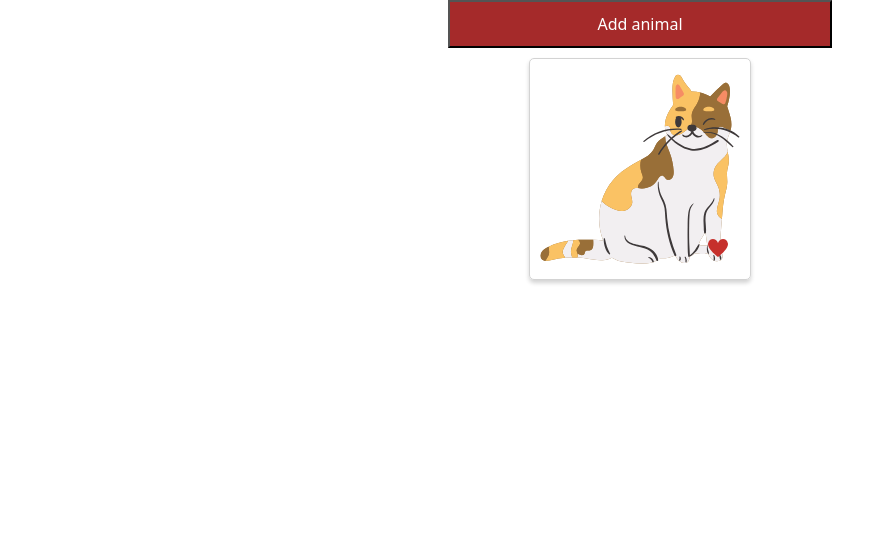
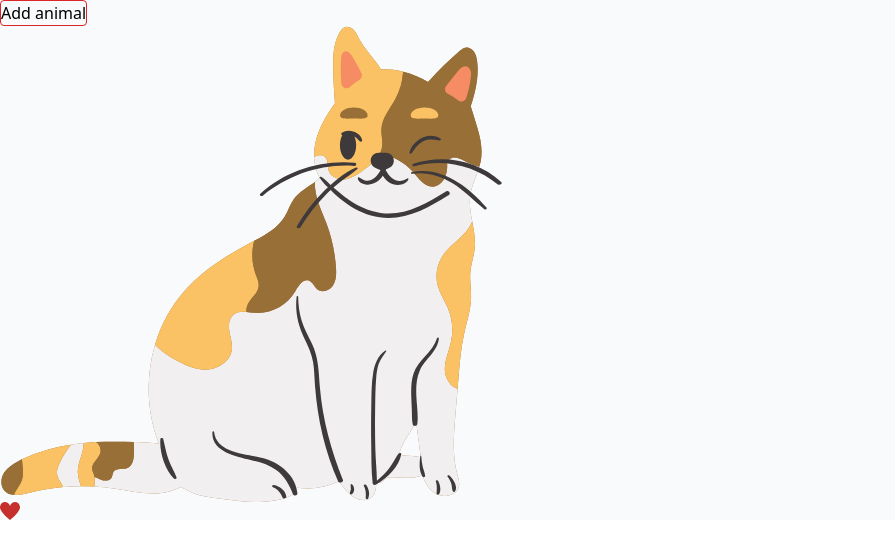
Before and after one commit to lissa3/start-react, a React (Create React App) app: page / in a window 1280 px wide. Both pictures are taken after a click on the button "Add animal". Shown: the top 558 px of the page, without its empty margins (0-895 px from the left). Built offline with nearby package versions, Linux system fonts and the light colour scheme.

Commit message:
add tailwind,classes,icons

```diff
--- a/package.json
+++ b/package.json
@@ -7,8 +7,10 @@
     "@testing-library/react": "^13.4.0",
     "@testing-library/user-event": "^13.5.0",
     "bootstrap": "^5.2.3",
+    "classnames": "^2.3.2",
     "react": "^18.2.0",
     "react-dom": "^18.2.0",
+    "react-icons": "^4.7.1",
     "react-scripts": "5.0.1",
     "web-vitals": "^2.1.4"
   },
--- a/src/App.css
+++ /dev/null
@@ -1,25 +0,0 @@
-body{
-    background-color: antiquewhite;
-}
-.app{
-   display: flex;
-   flex-direction: column;
-   align-items: center;
-}
-button{
-    background-color: brown;
-    color:white;
-    border:solid 1px solid white;
-    border-radius: 5px;
-    font-size:20px;
-    padding:10px;
-    width:30%;
-
-}
-.animal-list{
-    display: flex;
-    flex-direction: row;
-    flex-wrap: wrap;
-    justify-content: center;
-
-}
--- a/src/App.js
+++ b/src/App.js
@@ -1,7 +1,8 @@
 import React from "react";
 import { useState } from "react";
 import AnimalShow from "./components/AnimalShow";
-import './App.css'
+
+
 
 function App() {
   const getAnimal = ()=>{
@@ -21,11 +22,12 @@ function App() {
 
     })
     return(
-      <div className="app">
-        <button onClick={handleClick}>
+      <div className="bg-slate-50">
+
+        <button  className="rounded border border-red-600"   onClick={handleClick}>
           Add animal
         </button>
-        <div className="animal-list">{listAnimals}</div>
+        <div className="">{listAnimals}</div>
 
       </div>
     )
--- a/src/components/AnimalShow.css
+++ /dev/null
@@ -1,19 +0,0 @@
-
-.animal-show{
-    position: relative;
-    border:1px solid lightgray ;
-    border-radius: 5px;
-    padding:10px;
-    margin:10px;
-    box-shadow: 0px 3px 4px lightgray;
-}
-.animal{
-    height: 200px;
-    width: 200px;
-
-}
-.heart{
-    position: absolute;
-    bottom: 10%;
-    right:10%;
-}
--- a/src/components/AnimalShow.js
+++ b/src/components/AnimalShow.js
@@ -7,7 +7,7 @@ import dog from '../svg/dog.svg'
 import gator from '../svg/gator.svg'
 import heart from '../svg/heart.svg'
 import horse from '../svg/horse.svg'
-import './AnimalShow.css'
+// import './AnimalShow.css'
 
 const svgMap = {
   bird,cat,cow,dog,gator,heart,horse
@@ -18,10 +18,10 @@ function AnimalShow({type}) {
     setClick(countClick + 1)
   }
   return(
-      <div className="animal-show">
+      <div className="">
         <div onClick={handleClick}>
-        <img className="animal" src={svgMap[type]} alt="animal"/>
-        <img className='heart' src={heart} alt="heart"
+        <img className="" src={svgMap[type]} alt="animal"/>
+        <img className='' src={heart} alt="heart"
         style = {{width:10+10*countClick + 'px'}}/>
         </div>
       </div>
--- a/src/index.js
+++ b/src/index.js
@@ -1,8 +1,9 @@
 import React from 'react';
 import ReactDOM from 'react-dom/client';
 import App from './App'
-import 'bootstrap/dist/css/bootstrap.min.css'
-import 'bootstrap/dist/css/bootstrap.css.map'
+import './index.css';
+// import 'bootstrap/dist/css/bootstrap.min.css'
+// import 'bootstrap/dist/css/bootstrap.css.map'
 const root = ReactDOM.createRoot(document.getElementById('root'));
 root.render(
   <React.StrictMode>
--- a/tailwind.config.js
+++ b/tailwind.config.js
@@ -1,10 +1,8 @@
 /** @type {import('tailwindcss').Config} */
 module.exports = {
-    content: [
-      "./src/**/*.{js,jsx,ts,tsx}",
-    ],
-    theme: {
-      extend: {},
-    },
-    plugins: [],
-  }
+  content: ["./src/**/*.{js,jsx,ts,tsx}",],
+  theme: {
+    extend: {},
+  },
+  plugins: [],
+}
```
Also changed, not shown: postcss.config.js (line endings or trailing spaces), 1 other file (tests, documents, lock files or other folders).
